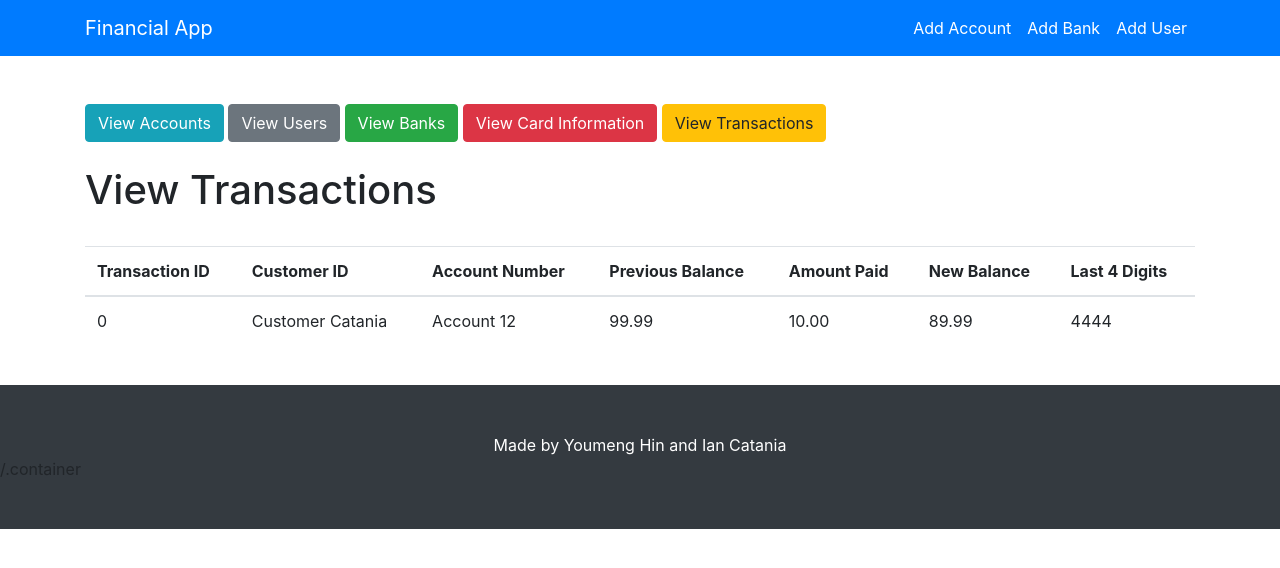
After one commit to youmengh/Financial-Application, a Django app: page /users/view-transactions/ in a window 1280 px wide. The commit adds this page. Shown: the top 568 px of the page. Run offline with Django 3.2, Linux system fonts and the light colour scheme; data comes from the database, SQL or seed files in the repository; both versions use the stored data as it was after the commit; some libraries are stand-ins or nearby versions.

Commit message:
add "view transactions" button

```diff
--- a/financial_application/users/models.py
+++ b/financial_application/users/models.py
@@ -39,7 +39,7 @@ class CardInfo(models.Model):
     last_four_digits = models.IntegerField(primary_key=True)
 
     def __str__(self):
-        return"CardInfo {}".format(self.card_number)
+        return"{}".format(self.last_four_digits)
 
 class Transaction(models.Model):
     transaction_id = models.AutoField(primary_key=True, default=0)
--- a/financial_application/users/templates/users/base.html
+++ b/financial_application/users/templates/users/base.html
@@ -71,8 +71,9 @@
     <a href="{% url 'view-cardinfo'%}">
         <button type="button" class="btn btn-danger"> View Card Information</button>
     </a>
-    <button type="button" class="btn btn-danger">Danger</button>
-    <button type="button" class="btn btn-warning">Warning</button>
+    <a href="{% url 'view-transactions'%}">
+        <button type="button" class="btn btn-warning"> View Transactions</button>
+    </a>
     {%block content%}{%endblock%}
 </div>
 
--- /dev/null
+++ b/financial_application/users/templates/users/view_transactions.html
@@ -0,0 +1,41 @@
+{% extends "users/base.html"%}
+{%block content%}
+
+
+<br><br>
+
+<h1> View Transactions </h1>
+
+<br>
+
+<table class="table">
+    <thead>
+    <tr>
+        <th scope="col">Transaction ID</th>
+        <th scope="col">Customer ID</th>
+        <th scope="col">Account Number</th>
+        <th scope="col">Previous Balance</th>
+        <th scope="col">Amount Paid</th>
+        <th scope="col">New Balance</th>
+        <th scope="col">Last 4 Digits</th>
+    </tr>
+    </thead>
+    <tbody>
+    {%for transaction in transactions%}
+    <tr>
+        <td>{{transaction.transaction_id}}</td>
+        <td>{{transaction.customer_id}}</td>
+        <td>{{transaction.account_num}}</td>
+        <td>{{transaction.previous_balance}}</td>
+        <td>{{transaction.amount_paid}}</td>
+        <td>{{transaction.new_balance}}</td>
+        <td>{{transaction.last_four_digits}}</td>
+    </tr>
+    {%endfor%}
+    </tbody>
+</table>
+
+
+<br>
+
+{%endblock content%}
--- a/financial_application/users/urls.py
+++ b/financial_application/users/urls.py
@@ -16,4 +16,5 @@ urlpatterns = [
     url(r'^view-users/', views.view_users, name='view-users'),
     url(r'^view-banks/', views.view_banks, name='view-banks'),
     url(r'^view-cardinfo/', views.view_cardinfo, name='view-cardinfo'),
+    url(r'^view-transactions/', views.view_transactions, name='view-transactions'),
 ]
--- a/financial_application/users/views.py
+++ b/financial_application/users/views.py
@@ -1,6 +1,6 @@
 from django.shortcuts import render
 from .forms import AccountForm, BankForm, UserForm
-from .models import Account, Customer, Bank, CardInfo
+from .models import Account, Customer, Bank, CardInfo, Transaction
 
 
 # Create your views here.
@@ -111,3 +111,15 @@ def view_cardinfo(request):
     }
     # render the page
     return render(request, template_name, context)
+
+def view_transactions(request):
+    # template path
+    template_name = 'users/view_transactions.html'
+
+    # code to view accounts from the database
+    transactions = Transaction.objects.all()
+    context = {
+        'transactions': transactions
+    }
+    # render the page
+    return render(request, template_name, context)
```
Also changed, not shown: financial_application/db.sqlite3, financial_application/users/migrations/0008_auto_20211205_2030.py (added).
